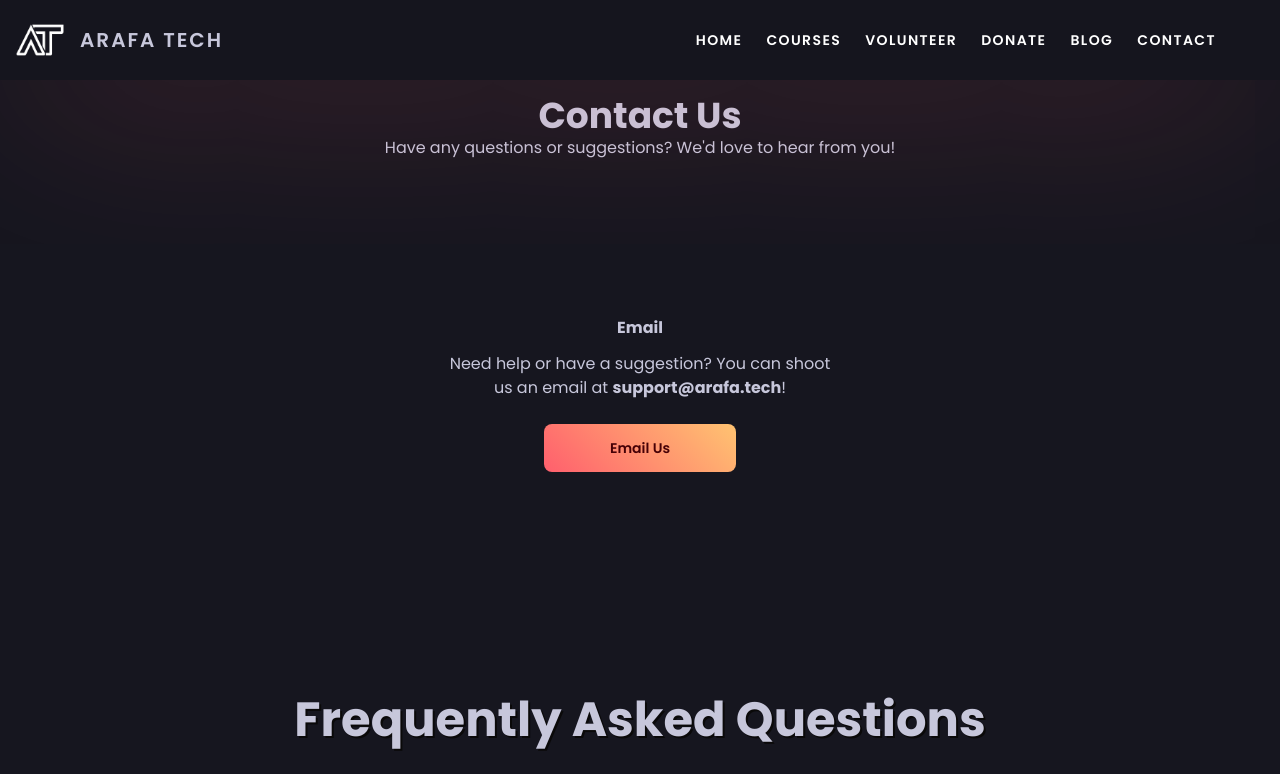
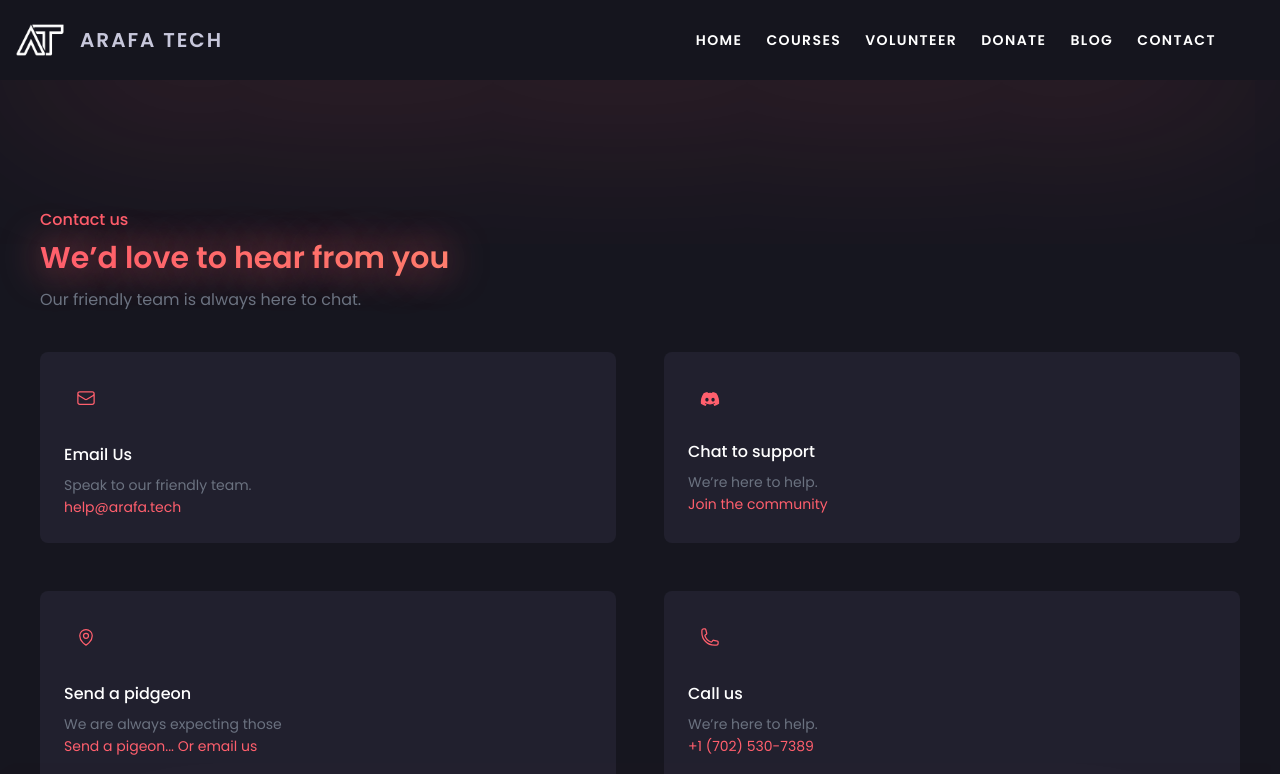
Before and after one commit to Arafa-Tech-Foundation/Website-Frontend, a Next.js app: page /contact in a window 1280 px wide. Shown: the top 774 px of the page. Built offline with nearby package versions, Linux system fonts and the light colour scheme.

Commit message:
:sparkles: Contact page revamp, faq switch, volunteer bug fix

```diff
--- a/src/components/contact/card.tsx
+++ /dev/null
@@ -1,28 +0,0 @@
-export default function ContactCard() {
-	return (
-		<>
-			<section className="flex flex-row space-x-64 my-36 justify-center items-center">
-				<div className="rounded-md flex flex-col text-center justify-center items-center max-w-sm w-full">
-					<h1 className="font-2xl font-bold mt-3">Email</h1>
-					<p className="my-3 max-h-16 h-full">
-						Need help or have a suggestion? You can shoot us an
-						email at{" "}
-						<span className="font-bold ">
-							support@arafa.tech
-						</span>
-						!
-					</p>
-					<button
-						className="btn btn-md w-48 btn-primary mt-3"
-						onClick={() =>
-							(window.location.href =
-								"mailto:support@arafa.tech")
-						}
-					>
-						Email Us
-					</button>
-				</div>
-			</section>
-		</>
-	);
-}
--- a/src/components/contact/hero.tsx
+++ b/src/components/contact/hero.tsx
@@ -1,20 +1,153 @@
-import ContactCard from "./card";
+import Section from "@components/section";
+import { faDiscord } from "@fortawesome/free-brands-svg-icons";
+import { FontAwesomeIcon } from "@fortawesome/react-fontawesome";
+import { NextSeo } from "next-seo";
+import Link from "next/link";
 
 export default function ContactHero() {
 	return (
 		<>
-			<section className="my-4">
-				<div className="flex flex-col justify-center items-center">
-					<h1 className="text-4xl font-bold">Contact Us</h1>
-					<p>
-						Have any questions or suggestions? We'd love to hear
-						from you!
-					</p>
+			<NextSeo title="Contact Us" />
+			<Section className="my-4">
+				<div className="container px-6 py-12 mx-auto">
+					<div>
+						<p className="font-medium text-primary ">Contact us</p>
+
+						<h1 className="mt-2 text-2xl font-semibold text-glow md:text-3xl ">
+							We’d love to hear from you
+						</h1>
+
+						<p className="mt-3 text-gray-500 ">
+							Our friendly team is always here to chat.
+						</p>
+					</div>
+
+					<div className="grid grid-cols-1 gap-12 mt-10 sm:grid-cols-2">
+						<div className="p-4 rounded-lg bg-neutral md:p-6 ">
+							<span className="inline-block p-3 text-primary rounded-lg">
+								<svg
+									xmlns="http://www.w3.org/2000/svg"
+									fill="none"
+									viewBox="0 0 24 24"
+									stroke-width="1.5"
+									stroke="currentColor"
+									className="w-5 h-5"
+								>
+									<path
+										stroke-linecap="round"
+										stroke-linejoin="round"
+										d="M21.75 6.75v10.5a2.25 2.25 0 01-2.25 2.25h-15a2.25 2.25 0 01-2.25-2.25V6.75m19.5 0A2.25 2.25 0 0019.5 4.5h-15a2.25 2.25 0 00-2.25 2.25m19.5 0v.243a2.25 2.25 0 01-1.07 1.916l-7.5 4.615a2.25 2.25 0 01-2.36 0L3.32 8.91a2.25 2.25 0 01-1.07-1.916V6.75"
+									/>
+								</svg>
+							</span>
+
+							<h2 className="mt-4 text-base font-medium text-white ">
+								Email Us
+							</h2>
+							<p className="mt-2 text-sm text-gray-500 ">
+								Speak to our friendly team.
+							</p>
+							<a
+								href="mailto:help@arafa.tech"
+								className="mt-2 text-sm text-primary "
+							>
+								help@arafa.tech
+							</a>
+						</div>
+
+						<div className="p-4 rounded-lg bg-neutral md:p-6 ">
+							<span className="inline-block p-3 text-primary rounded-lg ">
+								<FontAwesomeIcon
+									color="currentColor"
+									icon={faDiscord}
+								/>
+							</span>
+
+							<h2 className="mt-4 text-base font-medium text-white ">
+								Chat to support
+							</h2>
+							<p className="mt-2 text-sm text-gray-500 ">
+								We’re here to help.
+							</p>
+							<Link
+								href="/discord"
+								className="mt-2 text-sm text-primary "
+							>
+								Join the community
+							</Link>
+						</div>
+
+						<div className="p-4 rounded-lg bg-neutral md:p-6 ">
+							<span className="inline-block p-3 text-primary rounded-lg  ">
+								<svg
+									xmlns="http://www.w3.org/2000/svg"
+									fill="none"
+									viewBox="0 0 24 24"
+									stroke-width="1.5"
+									stroke="currentColor"
+									className="w-5 h-5"
+								>
+									<path
+										stroke-linecap="round"
+										stroke-linejoin="round"
+										d="M15 10.5a3 3 0 11-6 0 3 3 0 016 0z"
+									/>
+									<path
+										stroke-linecap="round"
+										stroke-linejoin="round"
+										d="M19.5 10.5c0 7.142-7.5 11.25-7.5 11.25S4.5 17.642 4.5 10.5a7.5 7.5 0 1115 0z"
+									/>
+								</svg>
+							</span>
+
+							<h2 className="mt-4 text-base font-medium text-white ">
+								Send a pidgeon
+							</h2>
+							<p className="mt-2 text-sm text-gray-500 ">
+								We are always expecting those
+							</p>
+							<a
+								href="mailto:help@arafa.tech"
+								className="mt-2 text-sm text-primary "
+							>
+								Send a pigeon... Or email us
+							</a>
+						</div>
+
+						<div className="p-4 rounded-lg bg-neutral md:p-6 ">
+							<span className="inline-block p-3 text-primary rounded-lg  ">
+								<svg
+									xmlns="http://www.w3.org/2000/svg"
+									fill="none"
+									viewBox="0 0 24 24"
+									stroke-width="1.5"
+									stroke="currentColor"
+									className="w-5 h-5"
+								>
+									<path
+										stroke-linecap="round"
+										stroke-linejoin="round"
+										d="M2.25 6.75c0 8.284 6.716 15 15 15h2.25a2.25 2.25 0 002.25-2.25v-1.372c0-.516-.351-.966-.852-1.091l-4.423-1.106c-.44-.11-.902.055-1.173.417l-.97 1.293c-.282.376-.769.542-1.21.38a12.035 12.035 0 01-7.143-7.143c-.162-.441.004-.928.38-1.21l1.293-.97c.363-.271.527-.734.417-1.173L6.963 3.102a1.125 1.125 0 00-1.091-.852H4.5A2.25 2.25 0 002.25 4.5v2.25z"
+									/>
+								</svg>
+							</span>
+
+							<h2 className="mt-4 text-base font-medium text-white ">
+								Call us
+							</h2>
+							<p className="mt-2 text-sm text-gray-500 ">
+								We’re here to help.
+							</p>
+							<a
+								href="tel:7025307389"
+								className="mt-2 text-sm text-primary "
+							>
+								+1 (702) 530-7389
+							</a>
+						</div>
+					</div>
 				</div>
-				<div>
-					<ContactCard />
-				</div>
-			</section>
+			</Section>
 		</>
 	);
 }
--- a/src/components/contact/index.tsx
+++ /dev/null
@@ -1,3 +0,0 @@
-import ContactHero from "./hero";
-
-export default ContactHero;
--- a/src/pages/contact.tsx
+++ b/src/pages/contact.tsx
@@ -1,7 +1,6 @@
 import HomeLayout from "@components/layout";
 import { NextSeo } from "next-seo";
-import Contact from "@components/contact";
-import Faq from "@components/contact/faq";
+import Contact from "@components/contact/hero";
 
 export default function ContactPage() {
 	return (
@@ -9,7 +8,6 @@ export default function ContactPage() {
 			<NextSeo title="Contact" />
 			<HomeLayout>
 				<Contact />
-				<Faq />
 			</HomeLayout>
 		</>
 	);
--- a/src/pages/faq.tsx
+++ b/src/pages/faq.tsx
@@ -1,7 +1,7 @@
 import { NextSeo } from "next-seo";
 import HomeLayout from "@components/layout";
 import Faq from "@components/contact/faq";
-import Contact from "@components/contact";
+import Link from "next/link";
 
 export default function FaqPage() {
 	return (
@@ -9,7 +9,12 @@ export default function FaqPage() {
 			<NextSeo title="FAQ" />
 			<HomeLayout>
 				<Faq />
-				<Contact />
+				<div className="flex justify-center items-center mb-16">
+					<h2>Have more questions?</h2>
+					<Link className="btn btn-primary ml-4" href="/contact">
+						Contact us
+					</Link>
+				</div>
 			</HomeLayout>
 		</>
 	);
--- a/src/pages/volunteer.tsx
+++ b/src/pages/volunteer.tsx
@@ -37,7 +37,7 @@ export default function Volunteer() {
 						))}
 					</div>
 					<div className="grid grid-cols-1 md:grid-cols-2 gap-16 w-[90%] max-w-[1200px] mx-auto">
-						<div className="background-glass rounded-xl space-y-2 whitespace-pre-wrap">
+						<div className="background-glass rounded-xl space-y-2 whitespace-pre-wrap h-fit">
 							{filteredJobs.map((j, i) => (
 								<button
 									key={j.title + i}
```
Also changed, not shown: 1 other file (tests, documents, lock files or other folders).
